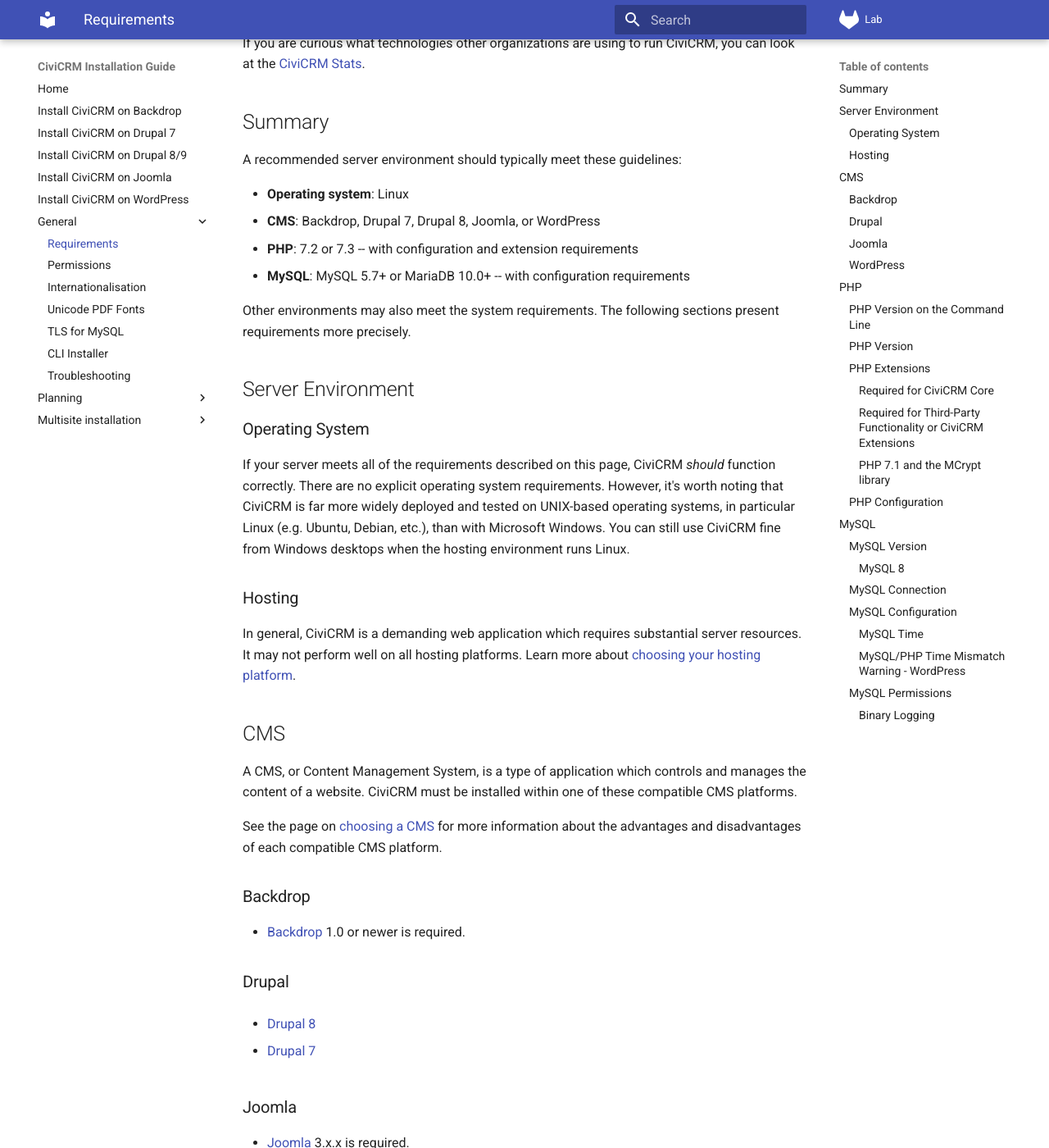
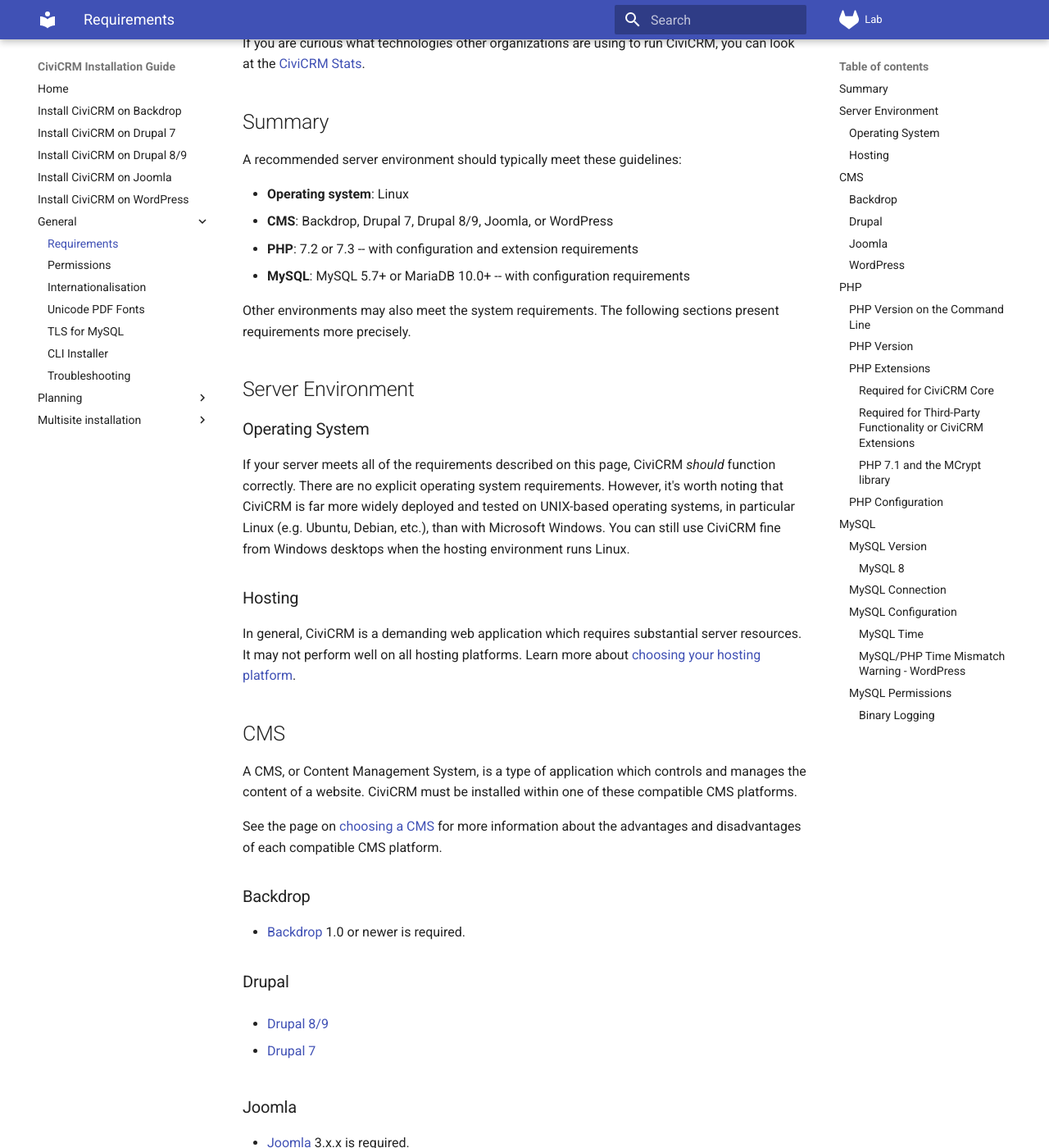
Before and after one commit to agileware/civicrm-installation-guide, an MkDocs documentation site: the page built from docs/general/requirements.md, in a window 1280 px wide and 1400 px high, scrolled down 207 px. Shown: the whole window at 82% size. Built offline with MkDocs 1.6.1 and Material for MkDocs 9.7.7, drawn with Linux system fonts in a browser that asks for light colours.

Commit message:
general/requirements.md - List D9 alongside D8

```diff
--- a/docs/general/requirements.md
+++ b/docs/general/requirements.md
@@ -9,7 +9,7 @@ If you are curious what technologies other organizations are using to run CiviCR
 A recommended server environment should typically meet these guidelines:
 
 * __Operating system__: Linux
-* __CMS__: Backdrop, Drupal 7, Drupal 8, Joomla, or WordPress
+* __CMS__: Backdrop, Drupal 7, Drupal 8/9, Joomla, or WordPress
 * __PHP__: 7.2 or 7.3 -- with configuration and extension requirements
 * __MySQL__: MySQL 5.7+ or MariaDB 10.0+ -- with configuration requirements
 
@@ -37,7 +37,7 @@ See the page on [choosing a CMS](../planning/cms.md) for more information about
 
 ### Drupal
 
-* [Drupal 8](../drupal8/index.md)
+* [Drupal 8/9](../drupal8/index.md)
 
 * [Drupal 7](../drupal7/index.md)
 
```
